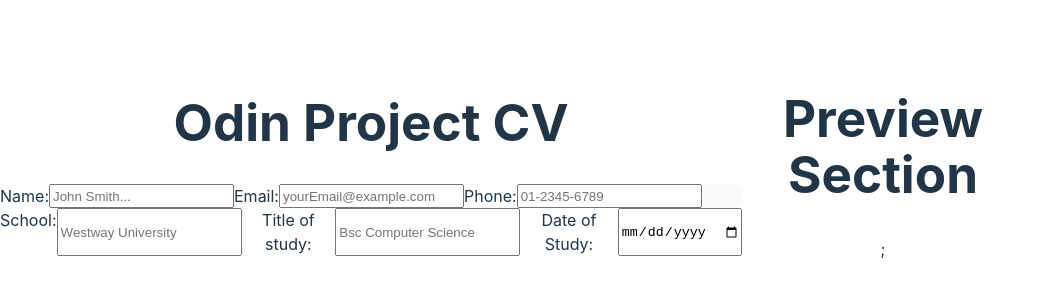
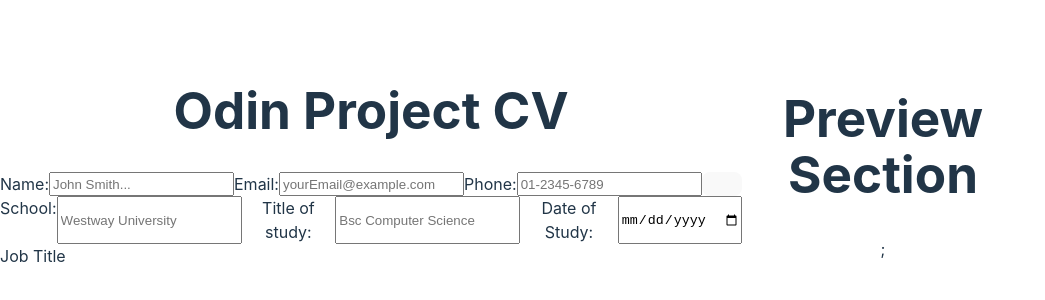
Before and after one commit to gregmjsco/odin-cv, a React (Vite) app: page / in a window 1280 px wide. Shown: the part 242-542 px from the top of the page, without its empty margins (0-1045 px from the left). Built offline with nearby package versions, Linux system fonts and the light colour scheme.

Commit message:
Add Experience component and css file

```diff
--- /dev/null
+++ b/components/Experience.jsx
@@ -0,0 +1,9 @@
+export default function Experience() {
+    return (
+        <>
+            <form action="">
+                <label htmlFor="job-title">Job Title</label>
+            </form>
+        </>
+    )
+}
--- a/src/App.jsx
+++ b/src/App.jsx
@@ -4,6 +4,7 @@ import GeneralInfo from '../components/General-Info'
 import Education from '../components/Education'
 import Header from '../components/Header'
 import Preview from '../components/Preview'
+import Experience from '../components/Experience'
 
 function App() {
 
@@ -14,6 +15,7 @@ function App() {
         <Header />
         <GeneralInfo />
         <Education />
+        <Experience />
       </div>
 
       <div className="right">
```
Also changed, not shown: components/Experience.css (added).
